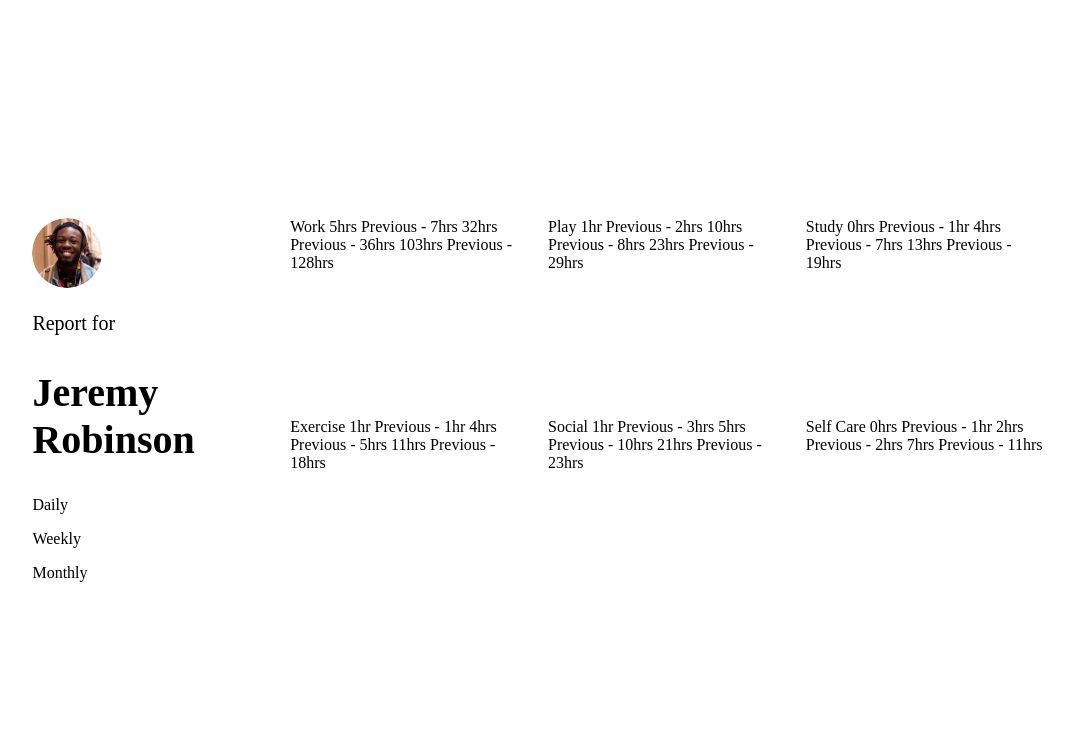
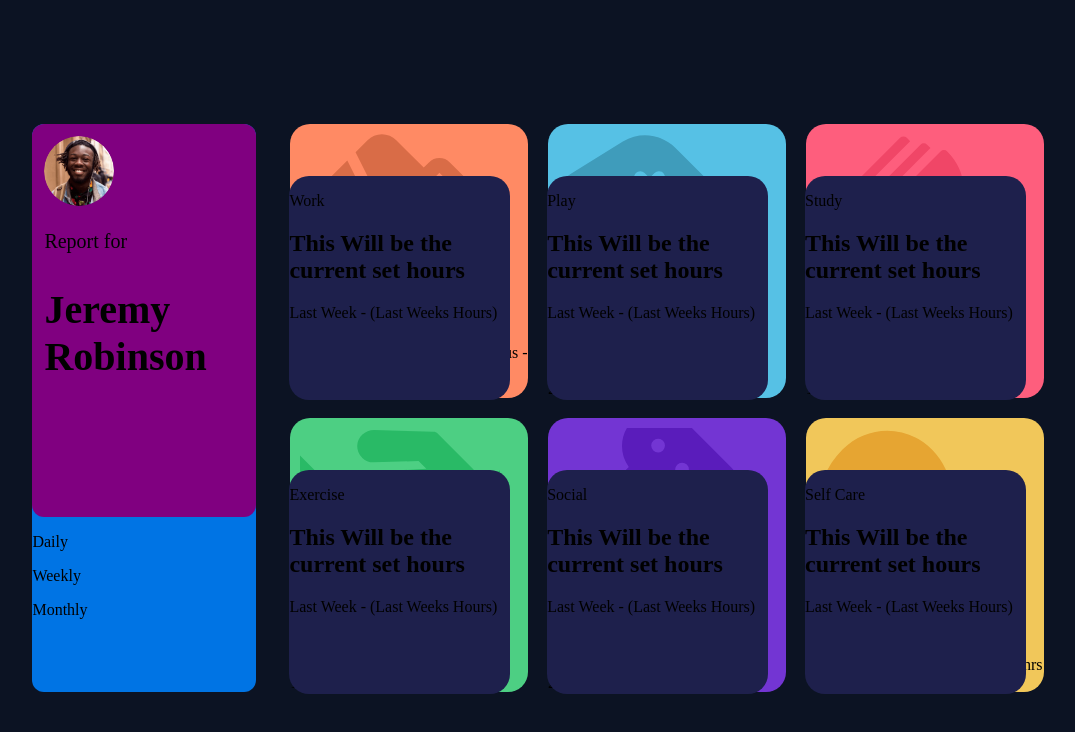
Before and after one commit to kamjohn777/time-tracking-dashboard, a plain HTML site: page time-tracking-dashboard-main/time-tracking-dashboard-main/index.html in a window 1280 px wide. Shown: the whole page, without its empty margins (102-1177 px from the left). Drawn offline with Linux system fonts and the light colour scheme.

Commit message:
updated the grid cards

```diff
--- a/time-tracking-dashboard-main/time-tracking-dashboard-main/index.html
+++ b/time-tracking-dashboard-main/time-tracking-dashboard-main/index.html
@@ -29,7 +29,15 @@
     </div>
 
   <div id="work" class="activityContainer">
-    Work
+    <div id="track-1" class="tracking-divs">
+      <div class="track-text-wrap">
+      <p>Work</p>
+      <h2>This Will be the current set hours</h2>
+      <p>Last Week - (Last Weeks Hours)</p>
+      </div>
+    </div>
+
+
     5hrs <!-- daily -->
     Previous - 7hrs <!-- daily -->
     32hrs <!-- weekly -->
@@ -40,6 +48,14 @@
   </div>
 
   <div id="play" class="activityContainer">
+    <div id="track-2" class="tracking-divs">
+      <div class="track-text-wrap">
+      <p>Play</p>
+      <h2>This Will be the current set hours</h2>
+      <p>Last Week - (Last Weeks Hours)</p>
+      </div>
+    </div>
+
     Play
     1hr <!-- daily -->
     Previous - 2hrs <!-- daily -->
@@ -51,6 +67,14 @@
   </div>
 
   <div id="study" class="activityContainer">
+    <div id="track-3" class="tracking-divs">
+      <div class="track-text-wrap">
+      <p>Study</p>
+      <h2>This Will be the current set hours</h2>
+      <p>Last Week - (Last Weeks Hours)</p>
+      </div>
+    </div>
+
     Study
     0hrs <!-- daily -->
     Previous - 1hr <!-- daily -->
@@ -61,6 +85,14 @@
   </div>
 
   <div id="exercise" class="activityContainer">
+    <div id="track-4" class="tracking-divs">
+      <div class="track-text-wrap">
+      <p>Exercise</p>
+      <h2>This Will be the current set hours</h2>
+      <p>Last Week - (Last Weeks Hours)</p>
+      </div>
+    </div>
+
     Exercise
   1hr <!-- daily -->
   Previous - 1hr <!-- daily -->
@@ -72,6 +104,14 @@
 
 
   <div id="social" class="activityContainer">
+    <div id="track-5" class="tracking-divs">
+      <div class="track-text-wrap">
+      <p>Social</p>
+      <h2>This Will be the current set hours</h2>
+      <p>Last Week - (Last Weeks Hours)</p>
+      </div>
+    </div>
+
     Social
     1hr <!-- daily -->
     Previous - 3hrs <!-- daily -->
@@ -82,6 +122,14 @@
   </div>
 
   <div id="selfCare" class="activityContainer">
+    <div id="track-6" class="tracking-divs">
+      <div class="track-text-wrap">
+      <p>Self Care</p>
+      <h2>This Will be the current set hours</h2>
+      <p>Last Week - (Last Weeks Hours)</p>
+      </div>
+    </div>
+
     Self Care
     0hrs <!-- daily -->
     Previous - 1hr <!-- daily -->
--- a/time-tracking-dashboard-main/time-tracking-dashboard-main/main.js
+++ b/time-tracking-dashboard-main/time-tracking-dashboard-main/main.js
@@ -0,0 +1,21 @@
+
+// This function sets the background image icons to each div container
+document.addEventListener("DOMContentLoaded", function() {
+    // Array of image paths
+    const imagePaths = [
+        "./images/icon-work.svg",
+        "./images/icon-play.svg",
+        "./images/icon-study.svg",
+        "./images/icon-exercise.svg",
+        "./images/icon-social.svg",
+        "./images/icon-self-care.svg"
+    ];
+
+    // Select all elements with the class 'image-div'
+    const imageDivs = document.querySelectorAll(".tracking-divs");
+
+    // Use forEach to loop through each div and set the background image
+    imageDivs.forEach((div, index) => {
+      div.style.backgroundImage = `url('${imagePaths[index]}')`;
+    });
+  });
--- a/time-tracking-dashboard-main/time-tracking-dashboard-main/styles.css
+++ b/time-tracking-dashboard-main/time-tracking-dashboard-main/styles.css
@@ -1,5 +1,33 @@
+
+:root {
+    /* --dark-blue: #021222; */
+    /* --dark-blue-track-div: #270e79; */
+    /* --dark-blue-track-div: #12043f; */
+    --dark-blue: #0c1323;
+    --dark-blue-track-div: #1e204c;
+    --light-blue: #0074e4;
+    --white: #ffffff;
+    --gray: #808080;
+
+    /* colors for icons div background */
+    --icon-div-orange: #ff8a64;
+    --icon-div-blue: #56c1e5;
+    --icon-div-red: #fe5e7d;
+    --icon-div-green: #4dcf83;
+    --icon-div-purple: #7335d3;
+    --icon-div-yellow: #f1c75a;
+
+    /* icons color */
+    --icon-orange: #af5c40;
+    --icon-blue: #3b829a;
+    --icon-red: #aa3e53;
+    --icon-green: #3a9c63;
+    --icon-purple: #4d2883;
+    --iocn-yellow: #8b7232;
+  }
 
 body {
+    background: var(--dark-blue);
     display: flex;
     align-items: center;
     justify-content: center;
@@ -23,8 +51,18 @@ body {
     grid-column-end: 1;
     grid-row-start: 1;
     grid-row-end: 2; */
+    width: 14rem;
     grid-area: 1 / 1 / 3 / 2;
+    background: var(--light-blue);
+    border-radius: 12px;
 
+}
+
+.profileContainer {
+    height: 65%;
+    background-color: purple;
+    border-radius: 12px;
+    padding: 12px;
 }
 
 .profileContainer img {
@@ -35,14 +73,53 @@ body {
 .profileContainer p {font-size: 20px;}
 .profileContainer h2 {font-size: 40px;}
 
+.activityContainer {
+    border-radius: 20px;
+}
+
+.tracking-divs {
+    position: relative;
+    height: 200px;
+    width: 200px;
+    background-size: cover;
+    background-position: center;
+    margin: 10px;
+}
+
+.track-text-wrap {
+    background: var(--dark-blue-track-div);
+    position: absolute;
+    top: 21%;
+    right: -5%;
+    height: 14rem;
+    width: 13.8rem;
+    border-radius: 20px;
+    /* border-top-left-radius: 10px;
+    border-top-right-radius: 10px; */
+}
+
 #work {
     grid-area: 1/ 2/ 1/ 2;
+    background: var(--icon-div-orange);
 }
 
 #play {
+    background: var(--icon-div-blue);
+}
 
+#study {
+    background: var(--icon-div-red);
 }
 
 #exercise {
     grid-column-start: 2;
+    background: var(--icon-div-green);
 }
+
+#social {
+    background: var(--icon-div-purple);
+}
+
+#selfCare {
+    background: var(--icon-div-yellow);
+}
```
